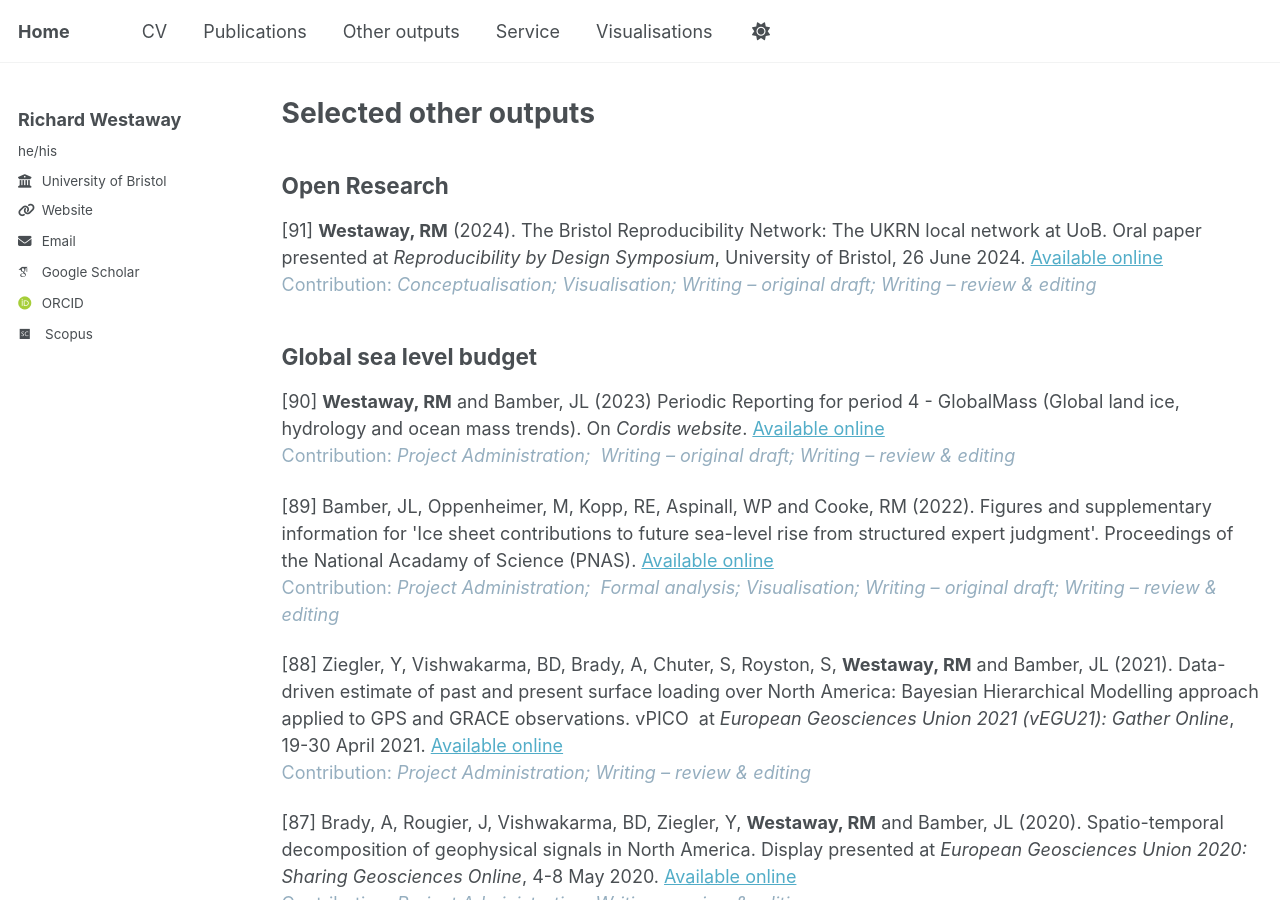
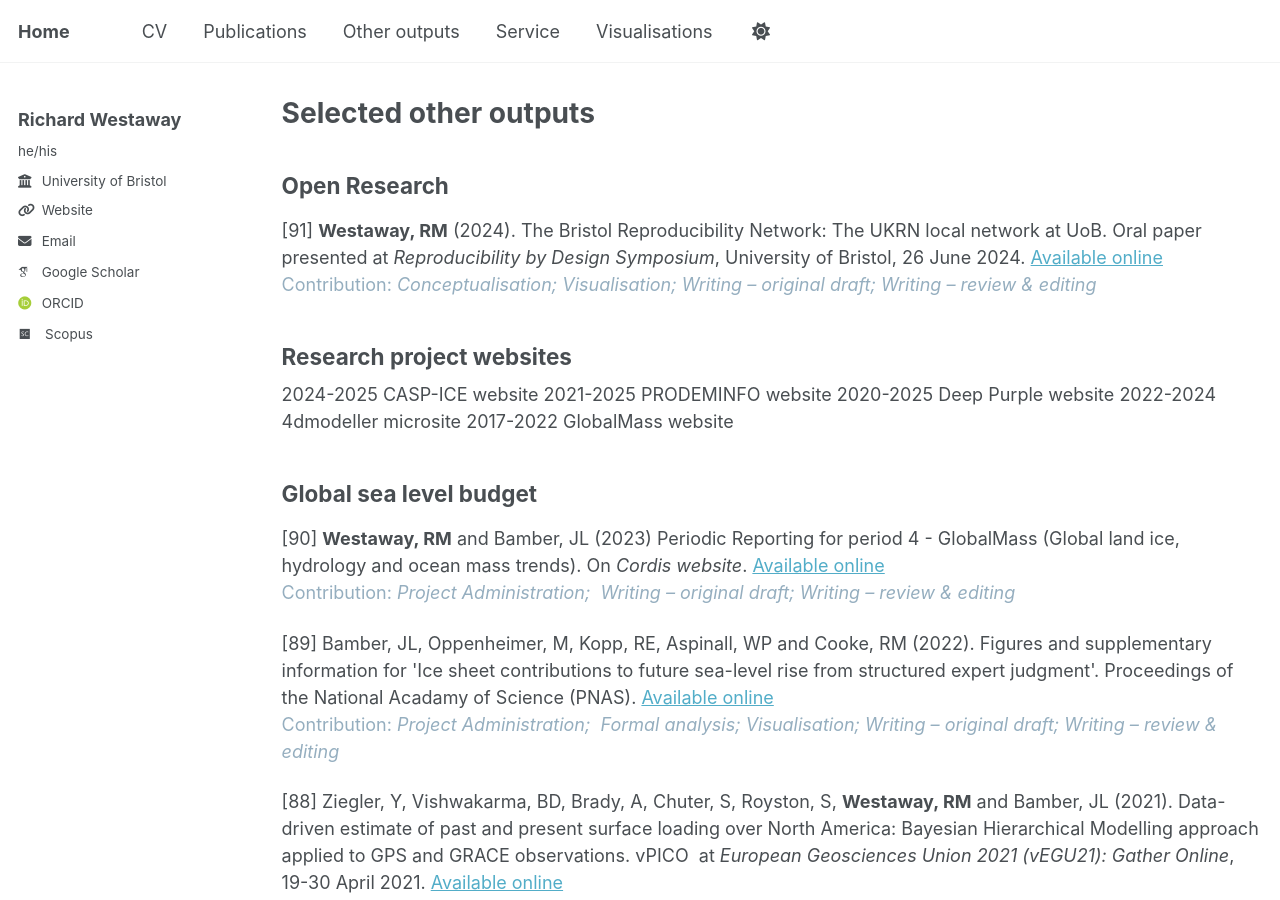
Before and after one commit to richardwestaway/richardwestaway.github.io, a Jekyll site: the page built from _pages/outputs.html, in a window 1280 px wide and 900 px high. Built offline with Jekyll 4.4.1, drawn with Linux system fonts in a browser that asks for light colours; some web fonts are replaced.

Commit message:
Update outputs.html

```diff
--- a/_pages/outputs.html
+++ b/_pages/outputs.html
@@ -16,6 +16,18 @@ author_profile: true
 <h2>Open Research</h2>
 
 <p>[91] <strong>Westaway, RM</strong> (2024). The Bristol Reproducibility Network: The UKRN local network at UoB. Oral paper presented at <em>Reproducibility by Design Symposium</em>, University of Bristol, 26 June 2024. <a href="https://osf.io/tx42g" target="_blank" rel="noopener">Available online</a><br /><span style="color: #95aebf;">Contribution: <em>Conceptualisation; Visualisation; Writing &ndash; original draft; Writing &ndash; review &amp; editing</em></span></p>
+
+<h2>Research project websites</h2>
+
+2024-2025 CASP-ICE website
+
+2021-2025 PRODEMINFO website
+
+2020-2025 Deep Purple website
+
+2022-2024 4dmodeller microsite
+
+2017-2022 GlobalMass website
 
 <h2>Global sea level budget</h2>
 
```
